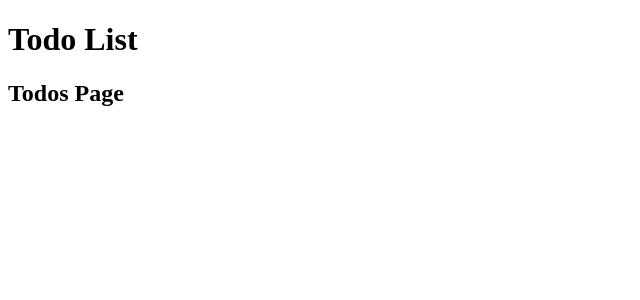
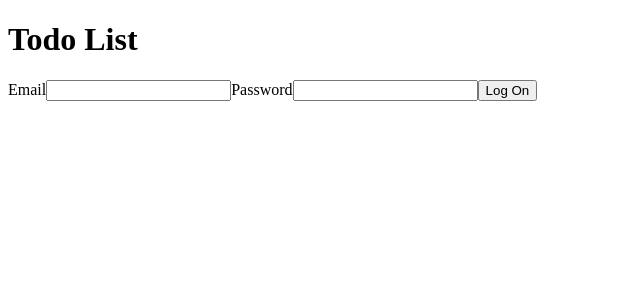
Before and after one commit to Nwodajo/react-lab, a React (Vite) app: page / in a window 1280 px wide. Shown: the top 300 px of the page, without its empty margins (0-640 px from the left). Built offline with nearby package versions, Linux system fonts and the light colour scheme.

Commit message:
Add authentication state to App

```diff
--- a/src/App.jsx
+++ b/src/App.jsx
@@ -1,10 +1,19 @@
+import { useState } from "react";
 import Header from "./shared/Header";
 import TodosPage from "./features/Todos/TodosPage";
+import Logon from "./features/Todos/Logon";
 function App(){
+  const [email, setEmail] = useState('');
+  const [token, setToken] = useState('');
   return(
     <>
     <Header/>
-    <TodosPage/>
+    {token ? (
+    <TodosPage token={token}/>
+    ) : (
+      <Logon onSetEmail={setEmail}onSetToken={setToken}/>
+    )}
+
     </>
   );
 }
```
